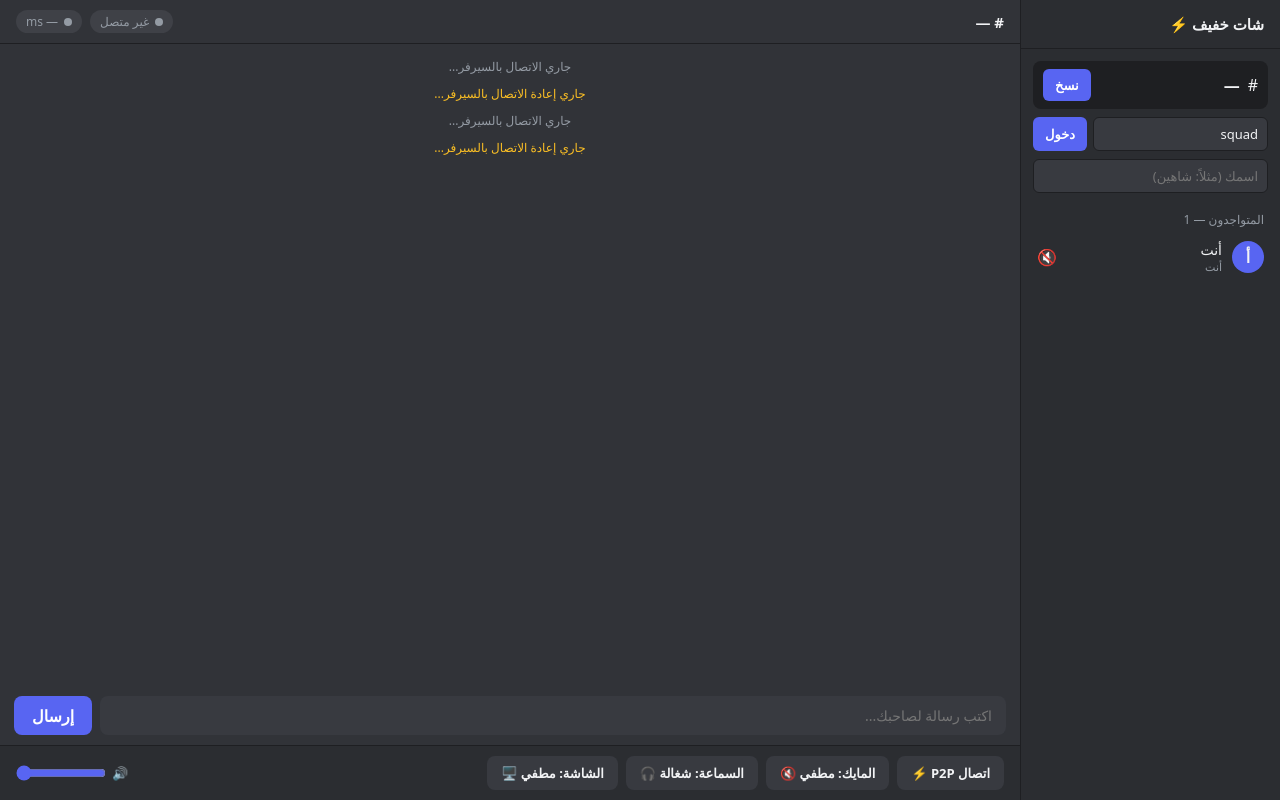
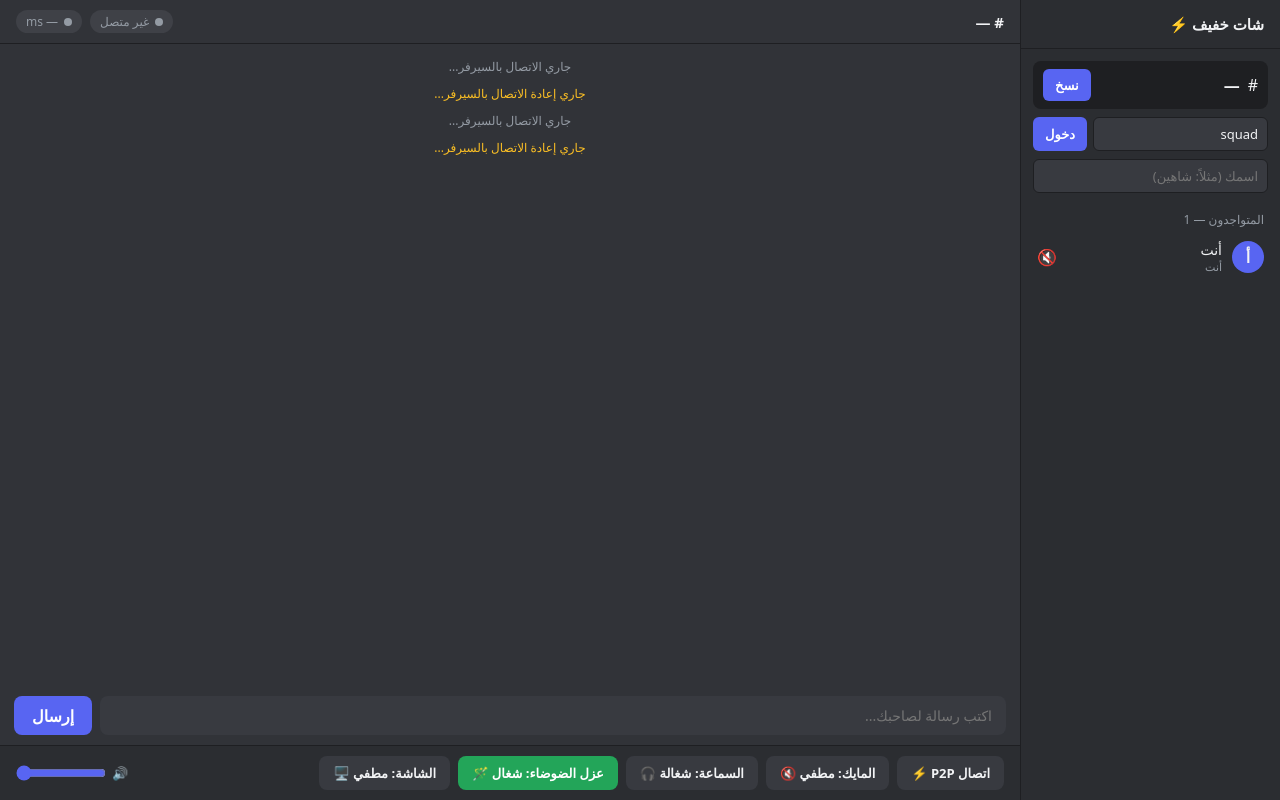
Before and after one commit to shaheenalalamat/web, a plain HTML site: page index.html in a window 1280 px wide. Drawn offline with Linux system fonts and the light colour scheme; no server answers.

Commit message:
Update index.html

```diff
--- a/index.html
+++ b/index.html
@@ -134,6 +134,7 @@
                     <button id="startBtn" class="ctrl-btn">اتصال P2P ⚡</button>
                     <button id="micBtn" class="ctrl-btn">المايك: مطفي 🔇</button>
                     <button id="deafenBtn" class="ctrl-btn">السماعة: شغالة 🎧</button>
+                    <button id="nsBtn" class="ctrl-btn active" title="قارن الصوت مع العزل وبدونه">عزل الضوضاء: شغال 🪄</button>
                     <button id="screenBtn" class="ctrl-btn">الشاشة: مطفي 🖥️</button>
                 </div>
                 <div class="vol"><span>🔊</span><input type="range" id="volumeSlider" min="0" max="1" step="0.05" value="1" /></div>
```
